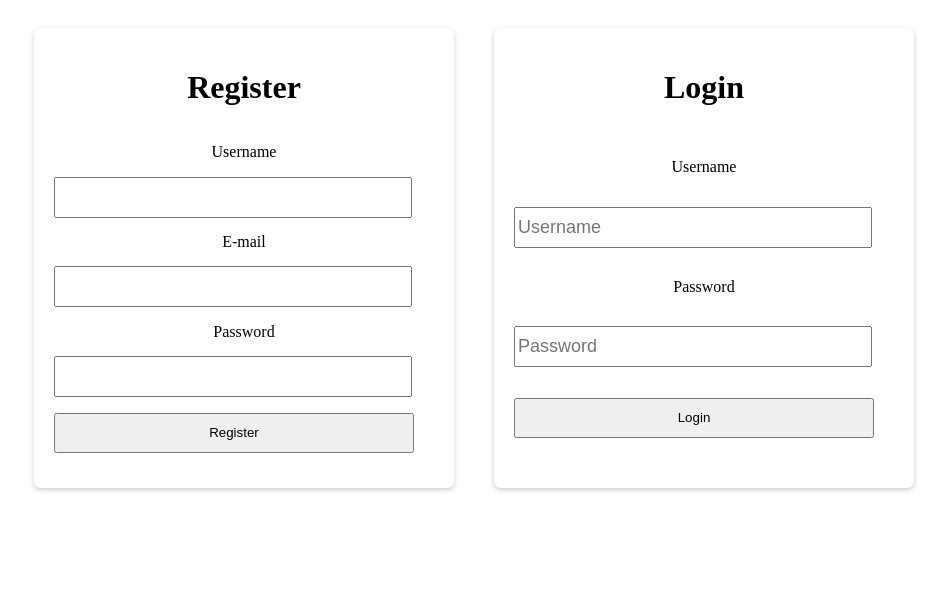
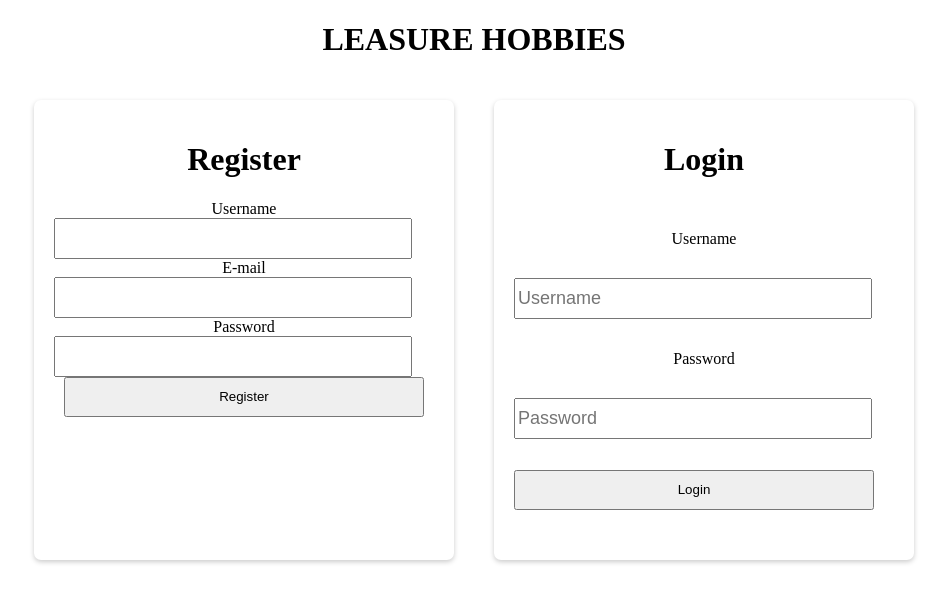
Before and after one commit to marjanmukram/Hobbies-Collection-Frontend, a React (Create React App) app: page /login in a window 1280 px wide. Shown: the top 602 px of the page, without its empty margins (166-1113 px from the left). Built offline with nearby package versions, Linux system fonts and the light colour scheme.

Commit message:
validate input fields

```diff
--- a/src/App.js
+++ b/src/App.js
@@ -1,5 +1,10 @@
 import React from "react";
-import { BrowserRouter as Router, Switch, Route } from "react-router-dom";
+import {
+  BrowserRouter as Router,
+  Switch,
+  Route,
+  Redirect,
+} from "react-router-dom";
 import "./App.css";
 import Home from "./home";
 import Login from "./login";
@@ -9,7 +14,9 @@ function App() {
     <Router>
       <Switch>
         <Route exact path="/login" component={Login} />
-        <Route path="/" component={Home} />
+        <Route exact path="/">
+          {!localStorage.getItem("token") ? <Redirect to="/login" /> : <Home />}
+        </Route>
       </Switch>
     </Router>
   );
--- a/src/home.js
+++ b/src/home.js
@@ -1,7 +1,9 @@
 import Axios from "axios";
 import React, { useState, useEffect } from "react";
+import { useHistory } from "react-router";
 
 const Home = () => {
+  const history = useHistory();
   const [allUsers, setAllUsers] = useState([]);
 
   const [hobby1, setHobby1] = useState("");
@@ -47,6 +49,14 @@ const Home = () => {
   return (
     <div className="homeMain">
       <h1>Loging Success</h1>
+      <button
+        onClick={() => {
+          localStorage.removeItem("token");
+          history.push("/login");
+        }}
+      >
+        logOut
+      </button>
 
       <div className="homeContainers">
         <h1>Enter your Hobbies </h1>
--- a/src/login.js
+++ b/src/login.js
@@ -12,7 +12,8 @@ const Login = () => {
   const [username, setUsrname1] = useState("");
   const [password, setPassword1] = useState("");
 
-  const register = () => {
+  const register = (e) => {
+    e.preventDefault();
     Axios.post("http://localhost:3003/register", {
       username: usernameReg,
       password: passwordReg,
@@ -20,6 +21,7 @@ const Login = () => {
     })
       .then((response) => {
         console.log(response);
+        localStorage.setItem("token", "something");
         history.push("/");
       })
       .catch((err) => {
@@ -34,6 +36,7 @@ const Login = () => {
     })
       .then((response) => {
         console.log(response);
+        localStorage.setItem("token", "usernameReg");
         history.push("/");
       })
       .catch((err) => {
@@ -43,12 +46,15 @@ const Login = () => {
 
   return (
     <div className="App">
+      <h1>LEASURE HOBBIES</h1>
       <div className="login">
+        <form onSubmit={register}>
           <h1>Register</h1>
+
           <label>Username</label>
           <input
-          onclick="register"
             type="text"
+            required
             onChange={(e) => {
               setUsrnameReg(e.target.value);
             }}
@@ -56,6 +62,7 @@ const Login = () => {
           <label>E-mail</label>
           <input
             type="email"
+            required
             onChange={(e) => {
               setEmailReg(e.target.value);
             }}
@@ -63,11 +70,13 @@ const Login = () => {
           <label>Password</label>
           <input
             type="text"
+            required
             onChange={(e) => {
               setPasswordReg(e.target.value);
             }}
           />
-        <button onClick={register}>Register</button>
+          <button type="submit">Register</button>
+        </form>
       </div>
       <div className="login">
         <h1>Login</h1>
```
Lines whose indentation alone changed are shown as unchanged.
